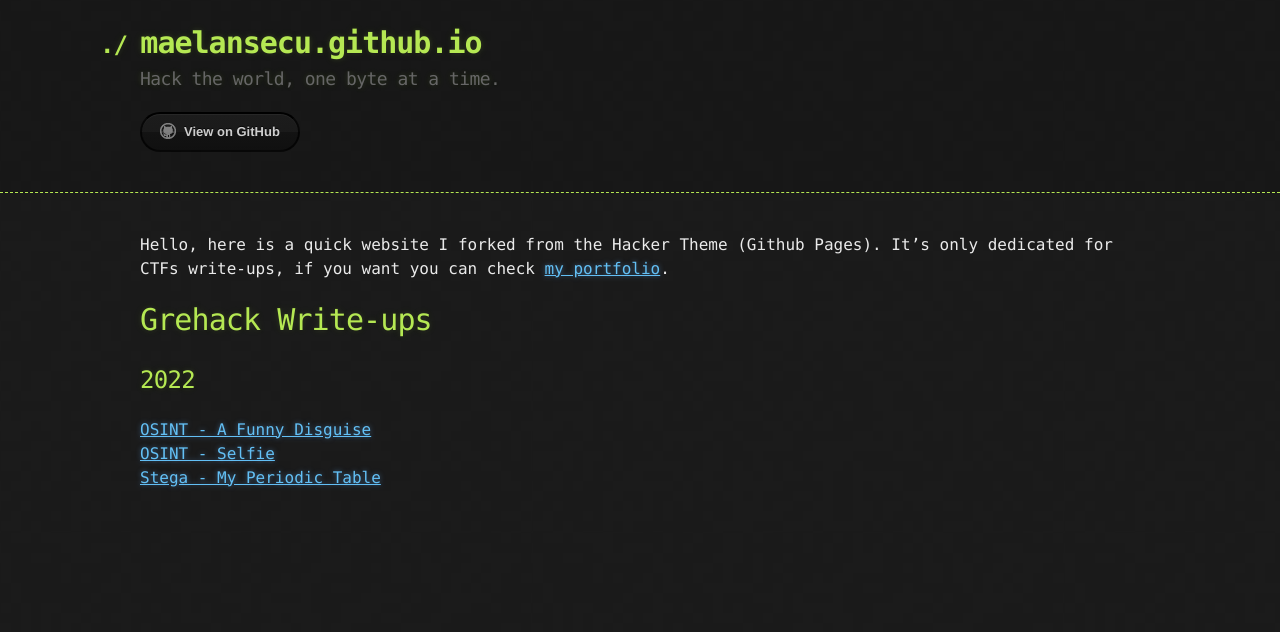
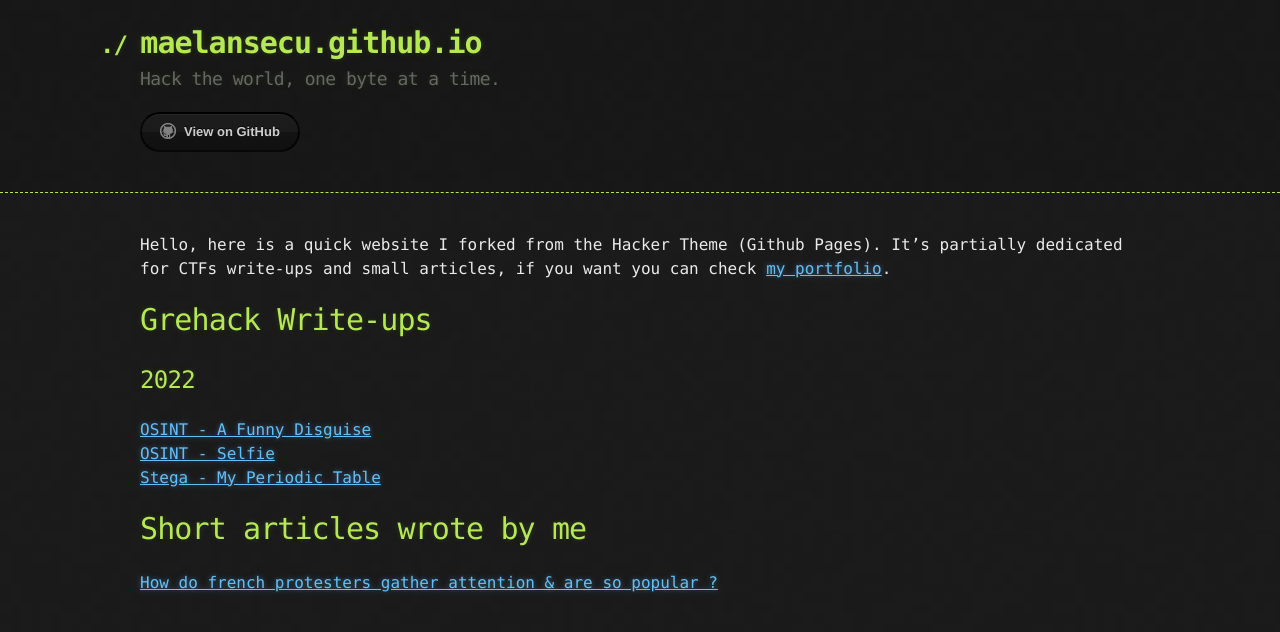
Before and after one commit to maelansecu/maelansecu.github.io, a Jekyll site: the page built from index.md, in a window 1280 px wide. Shown: the top 632 px of the page. Built offline with Jekyll 4.4.1, drawn with Linux system fonts in a browser that asks for light colours.

Commit message:
Update index.md

```diff
--- a/index.md
+++ b/index.md
@@ -3,12 +3,16 @@ layout: default
 ---
 
 Hello, here is a quick website I forked from the Hacker Theme (Github Pages).
-It's only dedicated for CTFs write-ups, if you want you can check [my portfolio](https://m0onshadow.github.io).
+It's partially dedicated for CTFs write-ups and small articles, if you want you can check [my portfolio](https://m0onshadow.github.io).
 
 # Grehack Write-ups
 
 ## 2022
 
-[OSINT - A Funny Disguise](ctf/grehack/funny_disguise.md)<br>
-[OSINT - Selfie](ctf/grehack/selfie.md)<br>
-[Stega - My Periodic Table](ctf/grehack/periodic_table.md)<br>
+[OSINT - A Funny Disguise](ctf/grehack/funny_disguise.md)<br/>
+[OSINT - Selfie](ctf/grehack/selfie.md)<br/>
+[Stega - My Periodic Table](ctf/grehack/periodic_table.md)<br/>
+
+# Short articles wrote by me
+
+[How do french protesters gather attention & are so popular ?](/articles/how_do_french_protesters.md)<br/>
```
